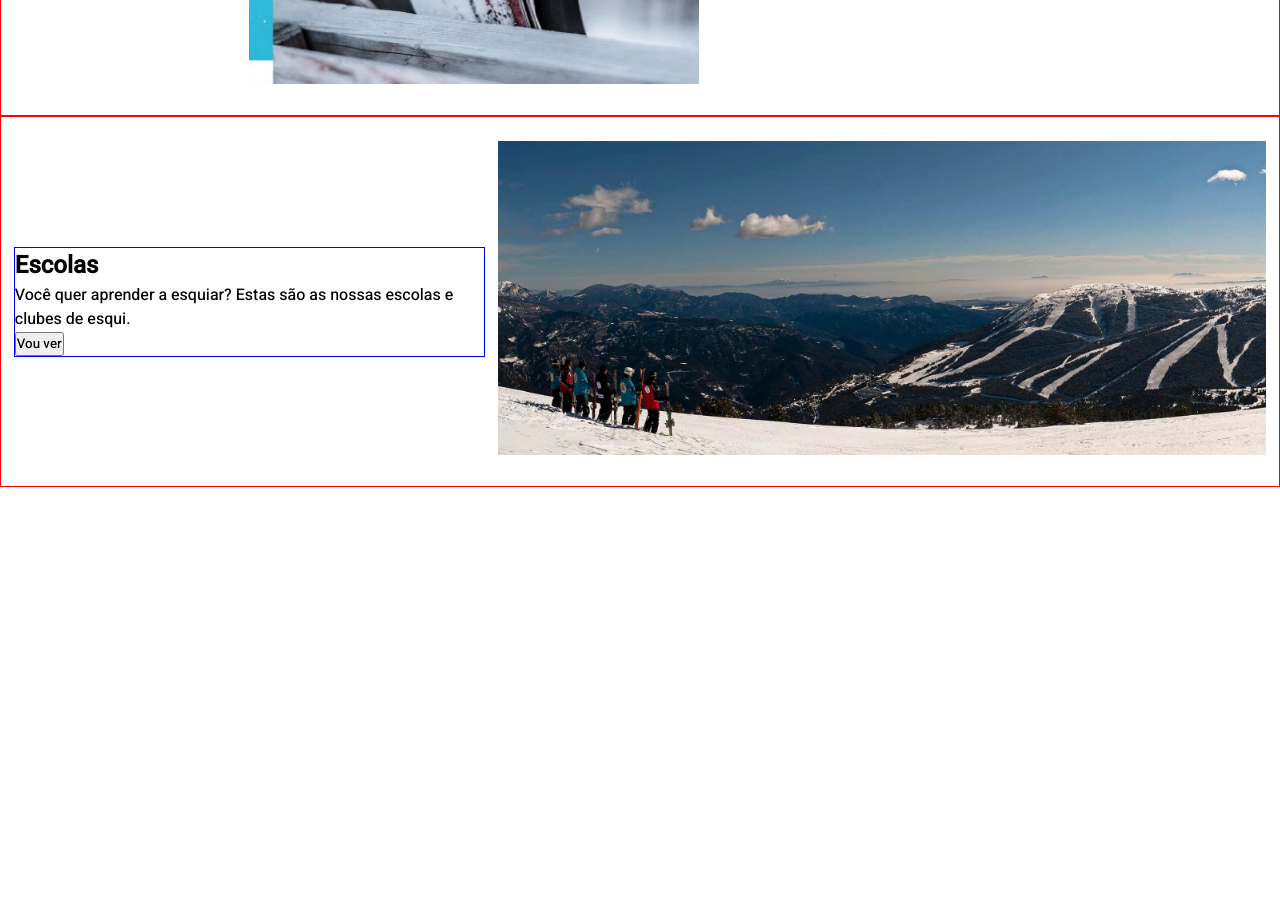
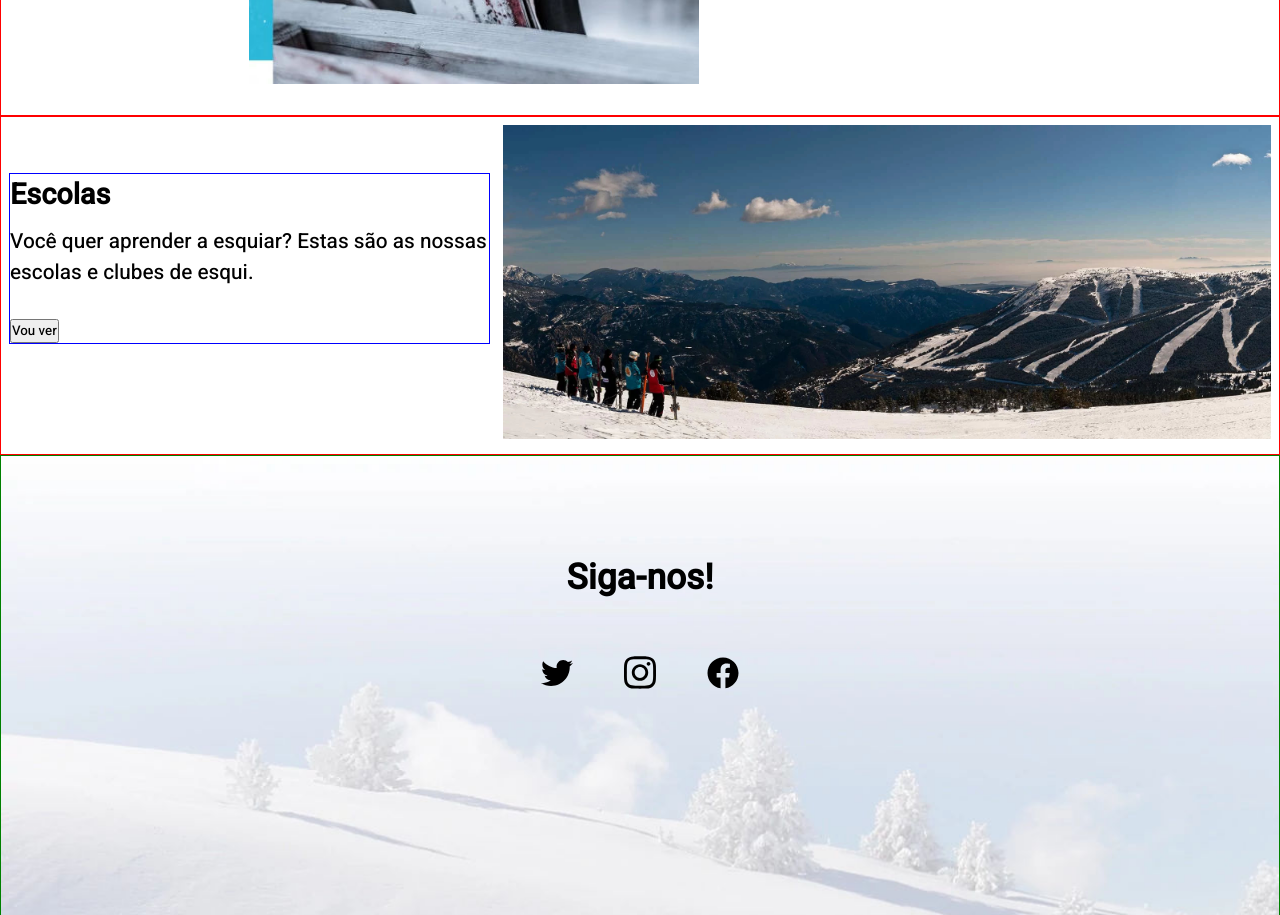
Before and after one commit to elitostajunior/site-estacao-ski, a plain HTML site: page index.html in a window 1280 px wide. Shown: the part 2500-3415 px from the top of the page. Before the commit the page ends 2987 px from the top, so only its background shows below. Drawn offline with Linux system fonts and the light colour scheme.

Commit message:
terminado posicionamento redes sociais e footer

```diff
--- a/index.html
+++ b/index.html
@@ -56,8 +56,8 @@
         <section class="articles">
             <article>
                 <div class="article-text large">
-                    <h2>Passe de temporada!</h2>
-                    <p>Seu passe de temporada já está disponível por um preço excepcional.</p>
+                    <h2 style="color: black; margin-bottom: 0;">Passe de temporada!</h2>
+                    <p style="font-size: 1rem;">Seu passe de temporada já está disponível por um preço excepcional.</p>
                     <button>SABER MAIS</button>
                 </div>
             </article>
@@ -92,18 +92,23 @@
                 </div>
             </article>
             <article id="article-end">
-                <div class="article-text margin-left large" style="text-align: left;">
-                    <h2>Escolas</h2>
+                <div class="article-text large" style="text-align: left;">
+                    <h2 style="color: black;">Escolas</h2>
                     <p>Você quer aprender a esquiar? Estas são as nossas escolas e clubes de esqui.</p>
                     <button>Vou ver</button>
                 </div>
-                <div class="photo-large margin-left margin-right">
+                <div class="photo-large margin-left">
                     <img src="img/escoles.jpeg" alt="esquiadores olhando a montanha de neve">
                 </div>
             </article>
         </section>
         <div class="social-media-bar">
-
+            <h2>Siga-nos!</h2>
+            <div class="social-medias">
+                <img src="img/twitter.svg" alt="logo-twitter">
+                <img src="img/instagram.svg" alt="logo-instagram" id="margin-icons">
+                <img src="img/facebook.svg" alt="logo-facebook">
+            </div>
         </div>
     </main>
     <footer>
--- a/style.css
+++ b/style.css
@@ -136,6 +136,17 @@ header {
     align-items: center;
 }
 
+.articles article h2 {
+    font-size: 1.8rem;
+    margin-bottom: 10px;
+    color: #74caee;
+}
+
+.articles article p {
+    font-size: 1.3rem;
+    margin-bottom: 30px;
+}
+
 .article-text {
     text-align: center;
     border: 1px solid blue;
@@ -161,8 +172,49 @@ header {
 #article-end {
     display: flex;
     justify-content: space-between;
+    align-items: flex-start;
+    padding: 1vh;
+}
+
+#article-end .article-text {
+    margin-top: 6vh;
 }
 
 .photo-large img {
     max-width: 60vw;
 }
+
+.social-media-bar {
+    background-image: url("img/ImatgeFons_XXSS.jpeg");
+    background-repeat: no-repeat;
+    background-size: contain;
+    border: 1px solid green;
+    height: 75vh;
+    padding-top: 12vh;
+    text-align: center;
+}
+
+.social-media-bar h2 {
+    font-size: 2.2rem;
+    margin-bottom: 50px;
+}
+
+.social-medias {
+    display: flex;
+    justify-content: center;
+    align-items: center;
+}
+
+.social-medias img {
+    width: 2.5vw;
+}
+
+#margin-icons {
+    margin-left: 4vw;
+    margin-right: 4vw;
+}
+
+footer {
+    background-color: #3d3d3d;
+    min-height: 20vh;
+}
```
Also changed, not shown: img/facebook.svg (added), img/instagram.svg (added), img/twitter.svg (added).
